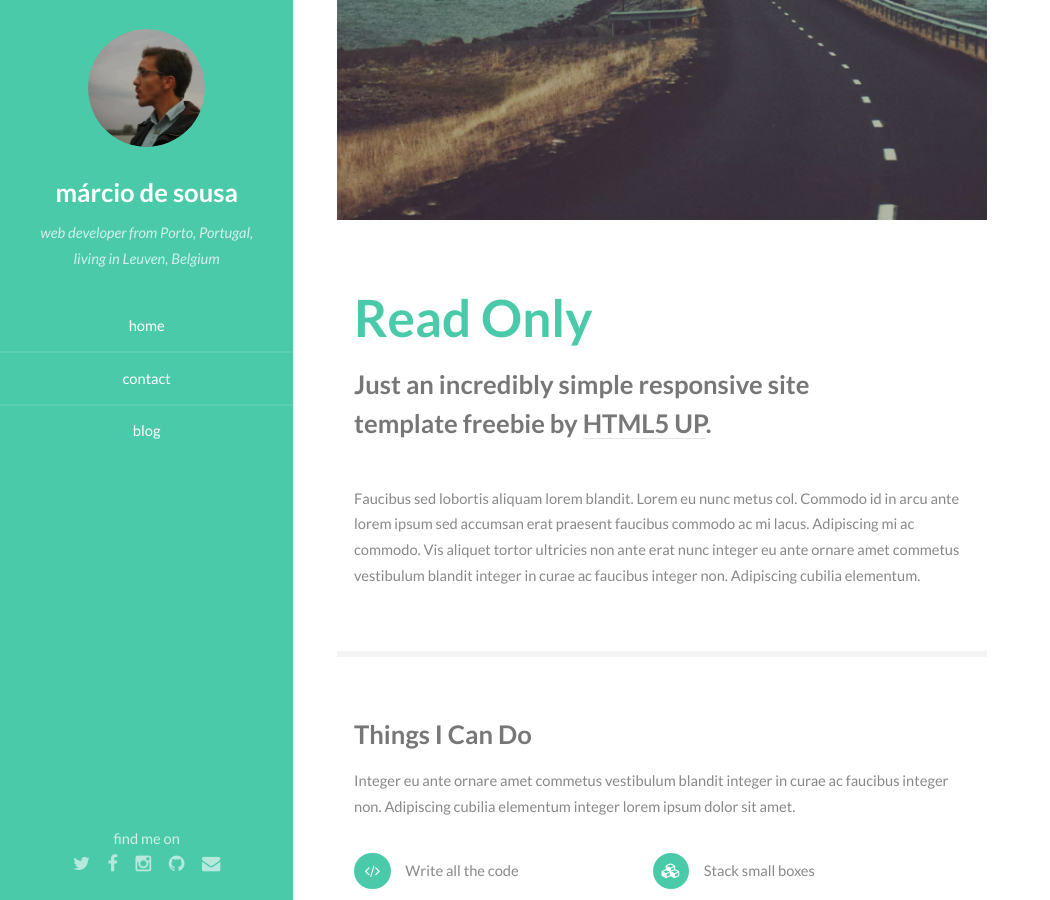
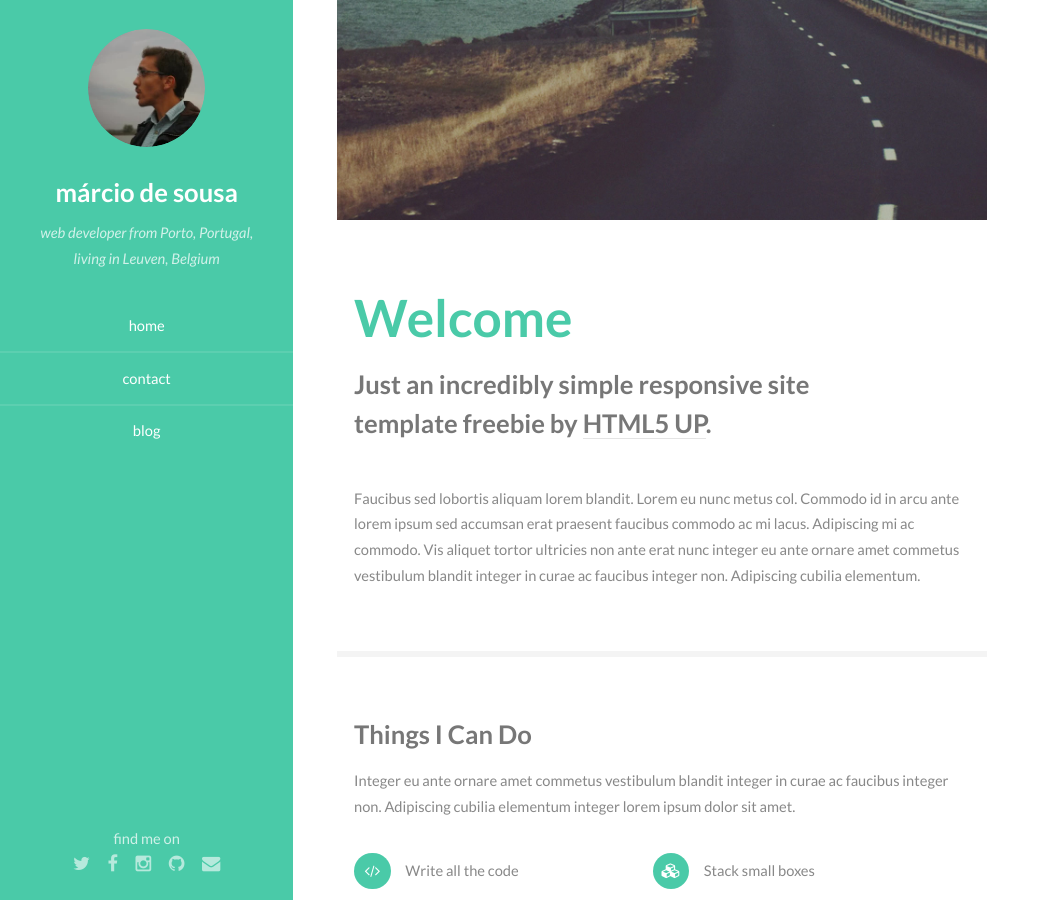
Before and after one commit to marciodsousa/marciodsousa.github.io, a Jekyll site: the page built from index.html, in a window 1280 px wide and 900 px high. Shown: the whole window, without its empty margins (0-1050 px from the left). Built offline with Jekyll 4.4.1, drawn with Linux system fonts in a browser that asks for light colours.

Commit message:
i don't know, i'm trying.

```diff
--- a/index.html
+++ b/index.html
@@ -8,11 +8,11 @@ layout: default
 <section id="one">
     <div class="container">
         <header class="major">
-                <h2>Read Only</h2>
-                <p>Just an incredibly simple responsive site<br />
-                template freebie by <a href="http://html5up.net">HTML5 UP</a>.</p>
+            <h2>Welcome</h2>
+            <p>Just an incredibly simple responsive site<br /> template freebie by <a href="http://html5up.net">HTML5 UP</a>.</p>
         </header>
-            <p>Faucibus sed lobortis aliquam lorem blandit. Lorem eu nunc metus col. Commodo id in arcu ante lorem ipsum sed accumsan erat praesent faucibus commodo ac mi lacus. Adipiscing mi ac commodo. Vis aliquet tortor ultricies non ante erat nunc integer eu ante ornare amet commetus vestibulum blandit integer in curae ac faucibus integer non. Adipiscing cubilia elementum.</p>
+        <p>Faucibus sed lobortis aliquam lorem blandit. Lorem eu nunc metus col. Commodo id in arcu ante lorem ipsum sed accumsan erat praesent faucibus commodo ac mi lacus. Adipiscing mi ac commodo. Vis aliquet tortor ultricies non ante erat nunc integer
+            eu ante ornare amet commetus vestibulum blandit integer in curae ac faucibus integer non. Adipiscing cubilia elementum.</p>
     </div>
 </section>
 
```
Also changed, not shown: 1 other file. Lines whose indentation alone changed are shown as unchanged.
